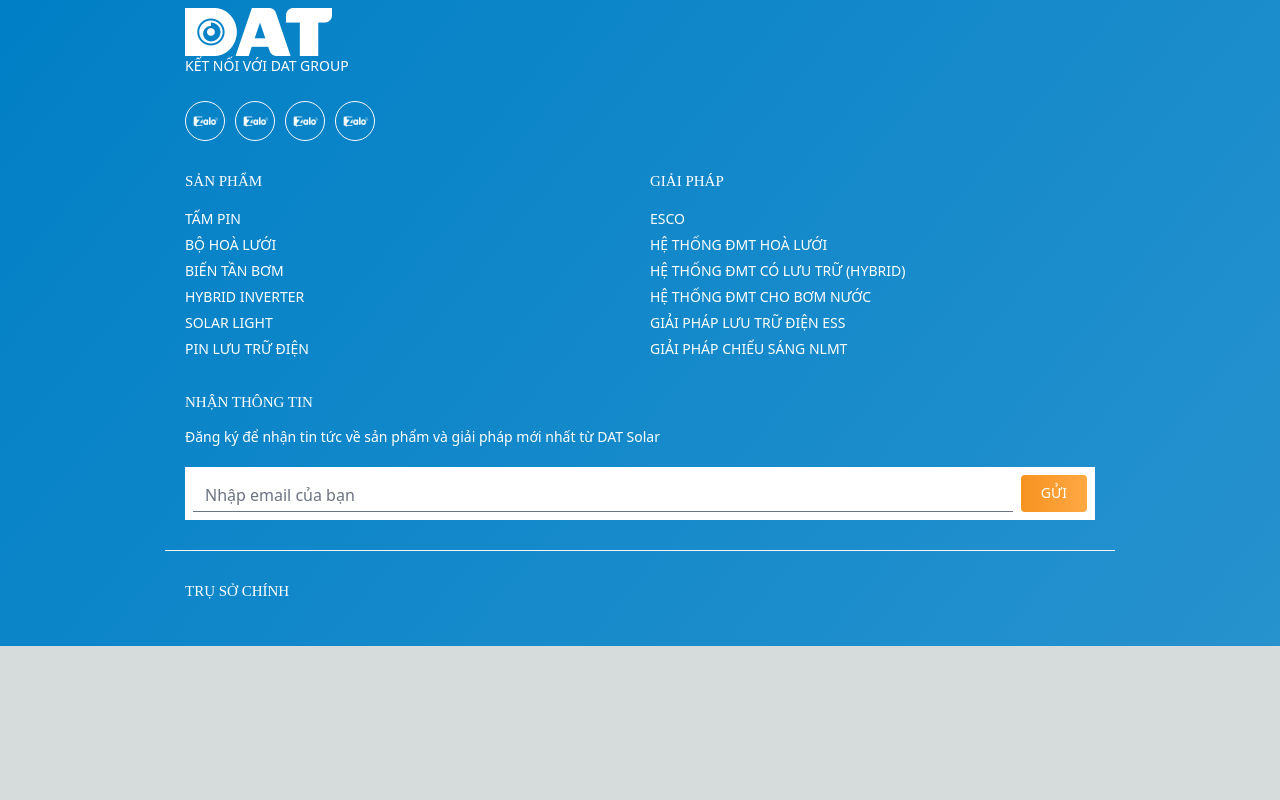
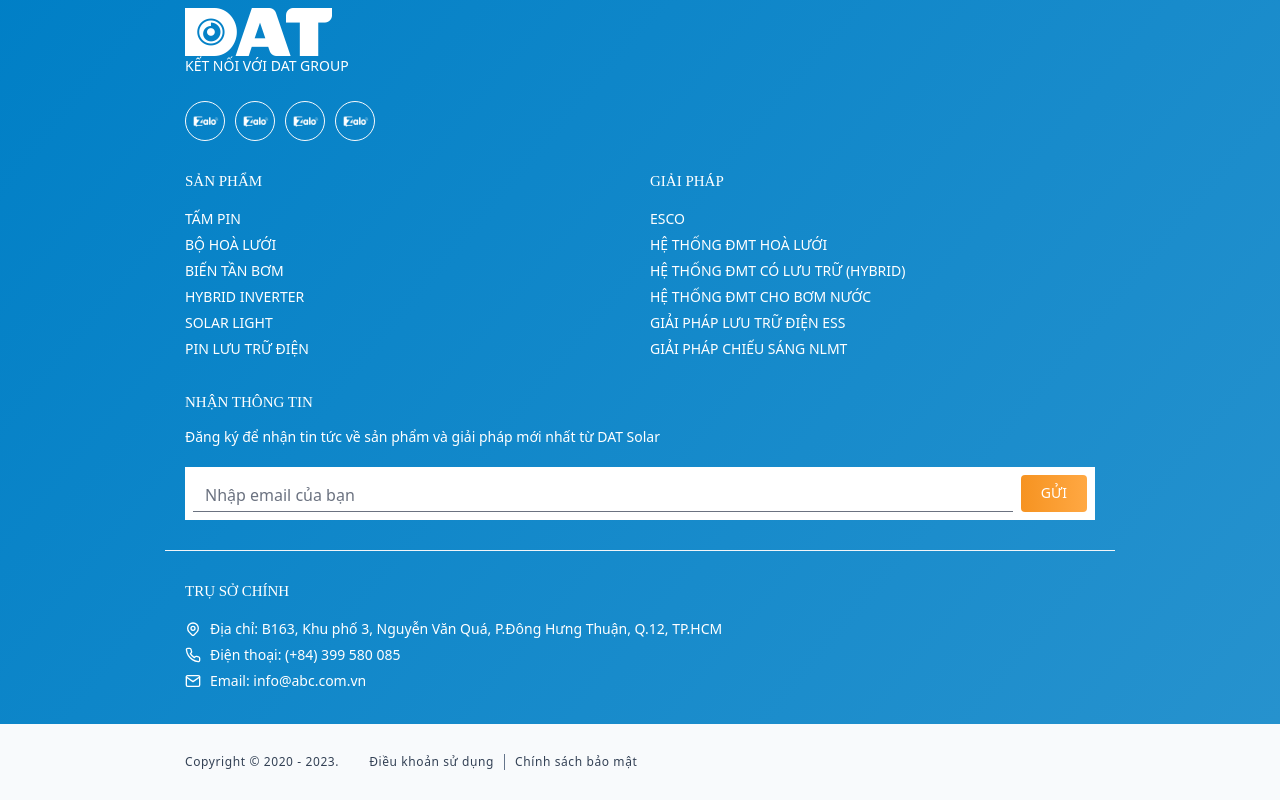
Before and after one commit to phamvietptc/solar-power, a Next.js app: page / in a window 1280 px wide. Shown: the part 3826-4626 px from the top of the page. Before the commit the page ends 4472 px from the top, so only its background shows below. Built offline with nearby package versions, Linux system fonts and the light colour scheme.

Commit message:
1/12/2023

```diff
--- a/src/components/Footer/index.js
+++ b/src/components/Footer/index.js
@@ -219,7 +219,8 @@ const Footer = () => {
             </div>
             <div>
               <p className=" mb-5 ">
-                Đăng ký để nhận tin tức về sản phẩm và giải pháp mới nhất từ DAT Solar
+                Đăng ký để nhận tin tức về sản phẩm và giải pháp mới nhất từ DAT
+                Solar
               </p>
               <form
                 onSubmit={handleSubmit(onSubmit)}
@@ -242,18 +243,101 @@ const Footer = () => {
         </div>
         <div className=" pt-30px flex flex-wrap max-w-950px mx-auto px-10px before:content-['.'] before:block before:overflow-hidden before:invisible before:w-0 before:h-0 ">
           <div className=" w-full mb-30px float-left px-10px before:content-['.'] before:block before:overflow-hidden before:invisible before:w-0 before:h-0 ">
-            <div className=" font-segoe text-15px uppercase mb-15px ">Trụ sở chính</div>
+            <div className=" font-segoe text-15px uppercase mb-15px ">
+              Trụ sở chính
+            </div>
             <div>
               <ul className=" text-sm leading-26px list-none ">
                 <li className=" pl-25px relative ">
-                  <a href="https://www.google.com/maps" className=" pointer-events-none text-white bg-transparent "></a>
+                  <a
+                    href="https://www.google.com/maps"
+                    className=" cursor-pointer text-white bg-transparent "
+                  >
+                    <svg
+                      class=" absolute left-0 top-5px h-4 w-4 text-white"
+                      width="24"
+                      height="24"
+                      viewBox="0 0 24 24"
+                      stroke-width="2"
+                      stroke="currentColor"
+                      fill="none"
+                      stroke-linecap="round"
+                      stroke-linejoin="round"
+                    >
+                      {" "}
+                      <path stroke="none" d="M0 0h24v24H0z" />{" "}
+                      <circle cx="12" cy="11" r="3" />{" "}
+                      <path d="M17.657 16.657L13.414 20.9a1.998 1.998 0 0 1 -2.827 0l-4.244-4.243a8 8 0 1 1 11.314 0z" />
+                    </svg>
+                    <span>
+                      Địa chỉ: B163, Khu phố 3, Nguyễn Văn Quá, P.Đông Hưng
+                      Thuận, Q.12, TP.HCM
+                    </span>
+                  </a>
+                </li>
+                <li className=" pl-25px relative ">
+                  <a
+                    href="tel:(+84) 399 580 085"
+                    className=" cursor-pointer text-white bg-transparent "
+                  >
+                    <svg
+                      class="absolute left-0 top-5px h-4 w-4 text-white"
+                      viewBox="0 0 24 24"
+                      fill="none"
+                      stroke="currentColor"
+                      stroke-width="2"
+                      stroke-linecap="round"
+                      stroke-linejoin="round"
+                    >
+                      {" "}
+                      <path d="M22 16.92v3a2 2 0 0 1-2.18 2 19.79 19.79 0 0 1-8.63-3.07 19.5 19.5 0 0 1-6-6 19.79 19.79 0 0 1-3.07-8.67A2 2 0 0 1 4.11 2h3a2 2 0 0 1 2 1.72 12.84 12.84 0 0 0 .7 2.81 2 2 0 0 1-.45 2.11L8.09 9.91a16 16 0 0 0 6 6l1.27-1.27a2 2 0 0 1 2.11-.45 12.84 12.84 0 0 0 2.81.7A2 2 0 0 1 22 16.92z" />
+                    </svg>
+                    <span>Điện thoại: (+84) 399 580 085</span>
+                  </a>
+                </li>
+                <li className=" pl-25px relative ">
+                  <a
+                    href="mailto:info@abc.com.vn"
+                    className=" cursor-pointer text-white bg-transparent "
+                  >
+                    <svg
+                      class="absolute left-0 top-5px h-4 w-4 text-white"
+                      viewBox="0 0 24 24"
+                      fill="none"
+                      stroke="currentColor"
+                      stroke-width="2"
+                      stroke-linecap="round"
+                      stroke-linejoin="round"
+                    >
+                      {" "}
+                      <path d="M4 4h16c1.1 0 2 .9 2 2v12c0 1.1-.9 2-2 2H4c-1.1 0-2-.9-2-2V6c0-1.1.9-2 2-2z" />{" "}
+                      <polyline points="22,6 12,13 2,6" />
+                    </svg>
+                    <span>Email: info@abc.com.vn</span>
+                  </a>
                 </li>
               </ul>
             </div>
           </div>
         </div>
       </div>
-      <div className=" bg-slate-50 text-slate-700 text-xs tracking-wider after:content-[''] after:table after:clear-both "></div>
+      <div className=" bg-slate-50 text-slate-700 text-xs tracking-wider after:content-[''] after:table after:clear-both ">
+        <div className=" py-30px flex items-center max-w-950px mx-auto px-10px before:content-['.'] before:block before:overflow-hidden before:invisible before:w-0 before:h-0 ">
+          <div className=" text-left px-10px before:content-['.'] before:block before:overflow-hidden before:invisible before:w-0 before:h-0 after:clear-both ">
+            <div>Copyright © 2020 - 2023.</div>
+          </div>
+          <div className=" text-right px-10px before:content-['.'] before:block before:overflow-hidden before:invisible before:w-0 before:h-0 after:clear-both ">
+            <ul className=" list-none ">
+              <li className=" border-r border-solid border-r-slate-500 inline-block px-10px ">
+                <a href="#">Điều khoản sử dụng</a>
+              </li>
+              <li className=" inline-block pl-10px ">
+                <a href="#">Chính sách bảo mật</a>
+              </li>
+            </ul>
+          </div>
+        </div>
+      </div>
     </footer>
   );
 };
```
